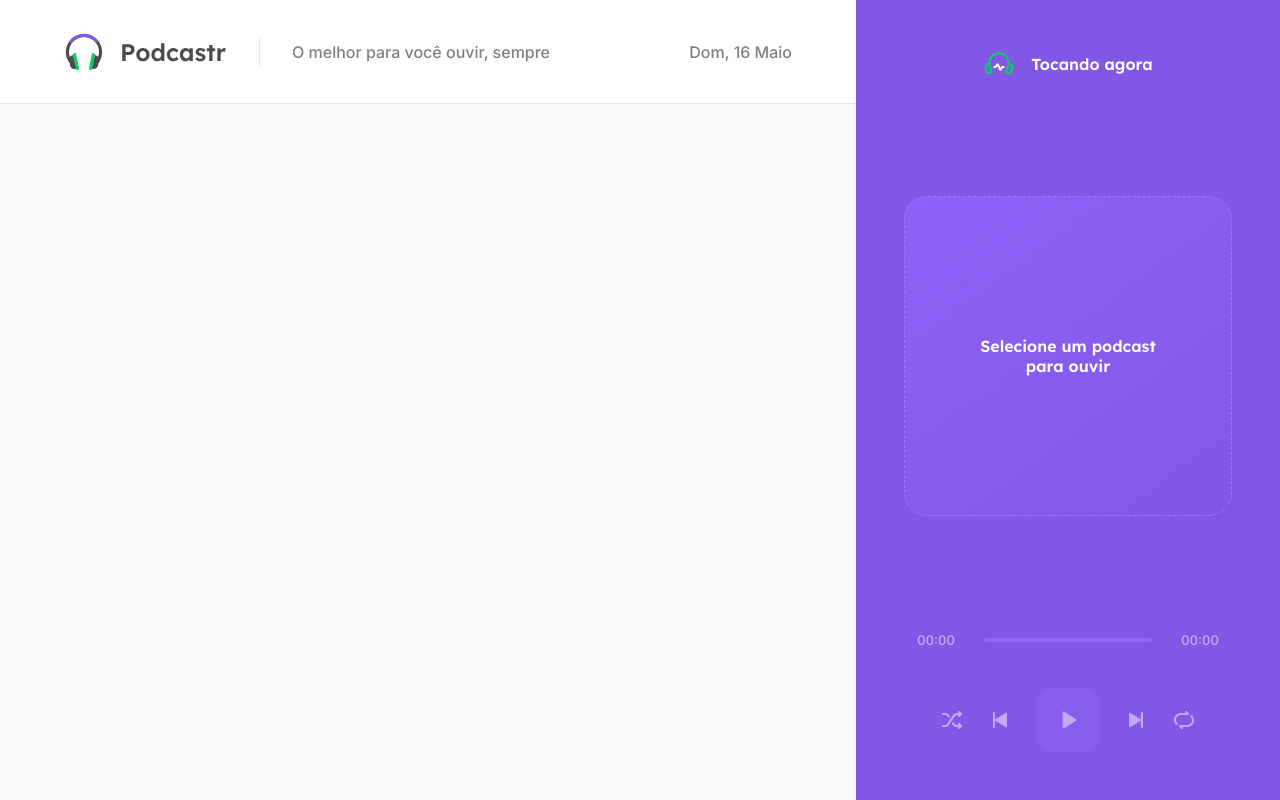
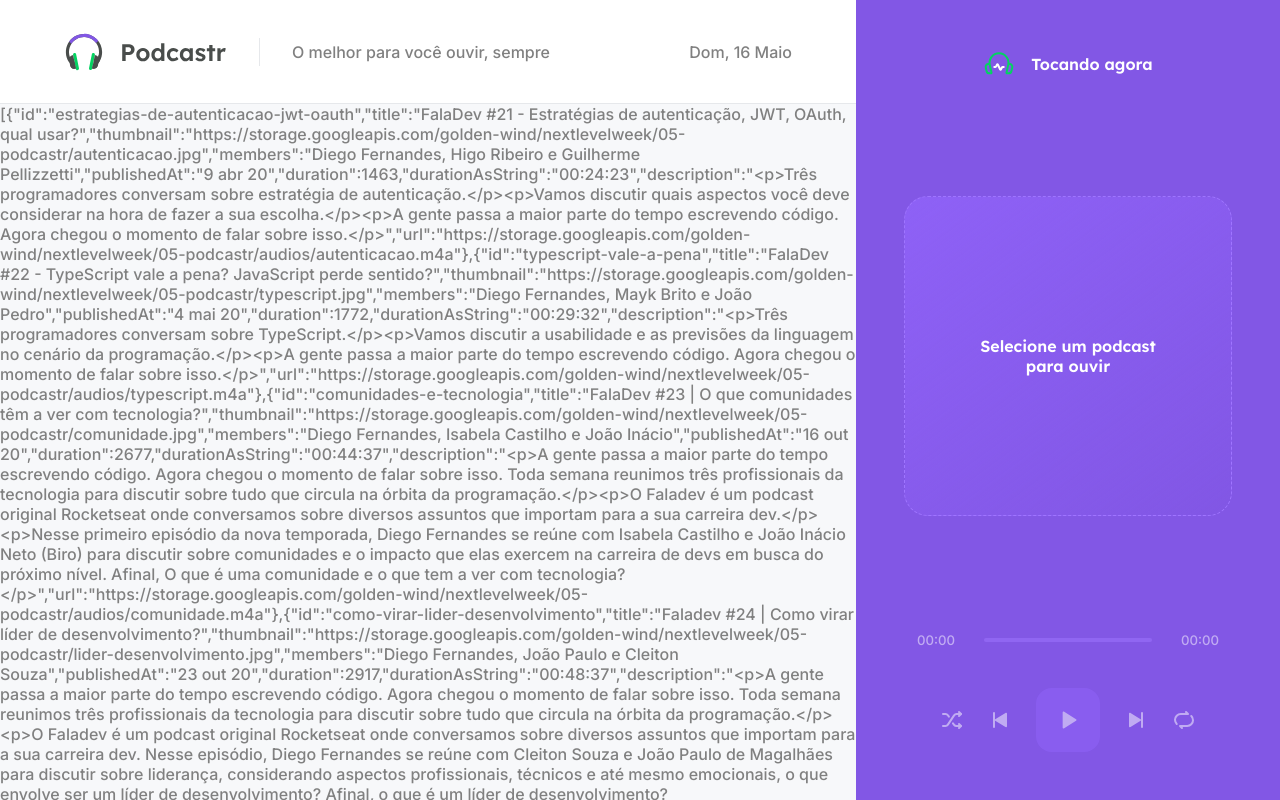
Before and after one commit to MarcosMarossi/podcastr, a Next.js app: page / in a window 1280 px wide. Shown: the top 800 px of the page. Built offline with nearby package versions, Linux system fonts and the light colour scheme; data requests are answered from the project's data file.

Commit message:
Conversão de dados

```diff
--- a/package.json
+++ b/package.json
@@ -9,6 +9,7 @@
     "server": "json-server server.json -w -d 750 -p 8000"
   },
   "dependencies": {
+    "axios": "^0.21.1",
     "date-fns": "^2.21.3",
     "next": "10.2.0",
     "react": "17.0.2",
--- a/src/pages/index.tsx
+++ b/src/pages/index.tsx
@@ -1,5 +1,61 @@
-export default function Home() {
+import { GetStaticProps } from 'next';
+import { format, parseISO } from 'date-fns';
+import { ptBR } from 'date-fns/locale';
+import { api } from '../services/api';
+import { convertDurationToTimeString } from '../utils/dateUtil';
+
+type Episode = {
+  id: string;
+  title: string;
+  members: string;
+  publishedAt: string;
+  thumbnail: string;
+  description: string;
+  duration: number;
+  durationAsString: string;
+  url: string;
+}
+
+type HomeProps = {
+  episodes: Episode[],
+}
+
+export default function Home(props: HomeProps) {
   return (
-    <></>
+    <div>
+      <p>{JSON.stringify(props.episodes)}</p>
+    </div>
   )
 }
+
+export const getStaticProps: GetStaticProps = async () => {
+  const { data } = await api.get('episodes', {
+    params: {
+      _limit: 12,
+      _sort: 'published_at',
+      _order: 'desc,'
+    }
+  });
+
+  const episodes = data.map((episode: any) => {
+    return {
+      id: episode.id,
+      title: episode.title,
+      thumbnail: episode.thumbnail,
+      members: episode.members,
+      publishedAt: format(parseISO(episode.published_at), 'd MMM yy', {
+        locale: ptBR,
+      }),
+      duration: Number(episode.file.duration),
+      durationAsString: convertDurationToTimeString(Number(episode.file.duration)),
+      description: episode.description,
+      url: episode.file.url,
+    }
+  });
+
+  return {
+    props: {
+      episodes,
+    },
+  }
+}
--- /dev/null
+++ b/src/services/api.ts
@@ -0,0 +1,5 @@
+import axios from 'axios';
+
+export const api = axios.create({
+    baseURL: 'http://localhost:8000',
+});
--- /dev/null
+++ b/src/utils/dateUtil.ts
@@ -0,0 +1,11 @@
+export function convertDurationToTimeString(duration: number) {
+    const hours = Math.floor(duration / 3600);
+    const minutes = Math.floor((duration % 3600) / 60);
+    const seconds = duration % 60;
+
+    const timeString: string = [hours, minutes, seconds]
+        .map(unit => String(unit).padStart(2, '0'))
+        .join(':');
+
+    return timeString;
+}
```
Also changed, not shown: 1 other file (tests, documents, lock files or other folders).
